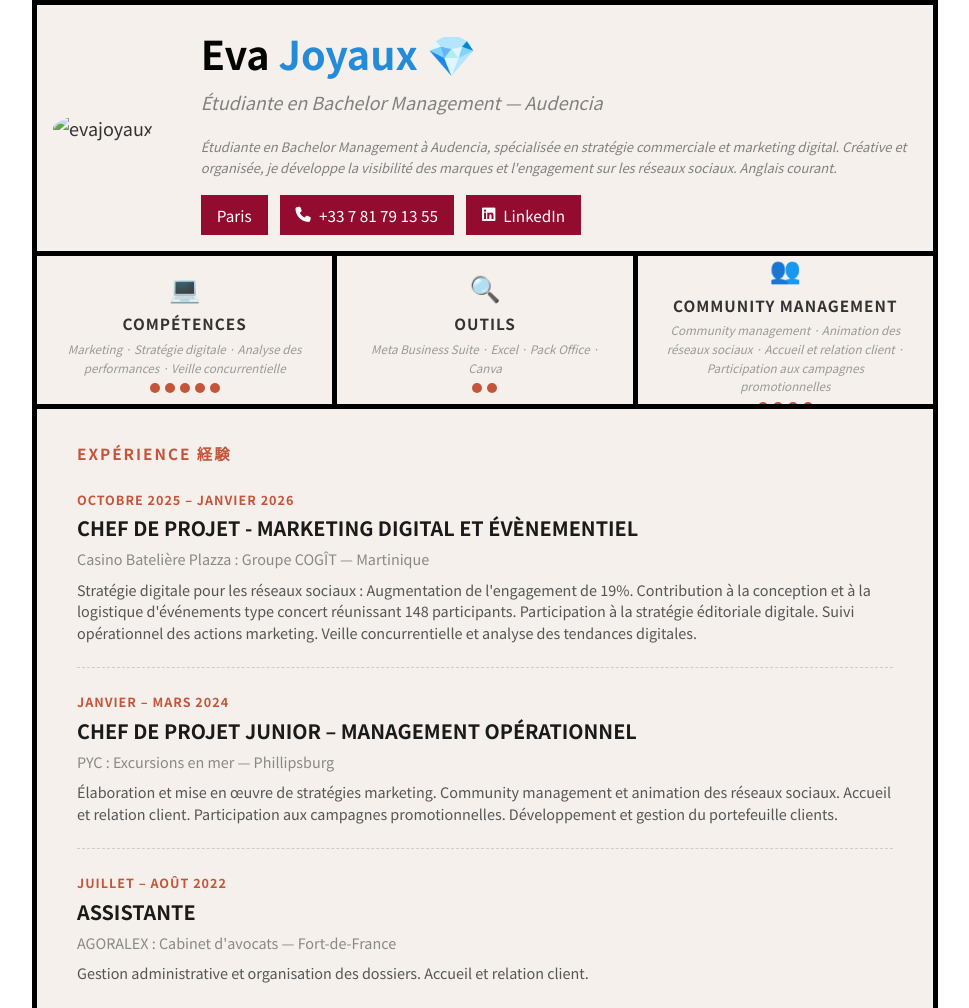
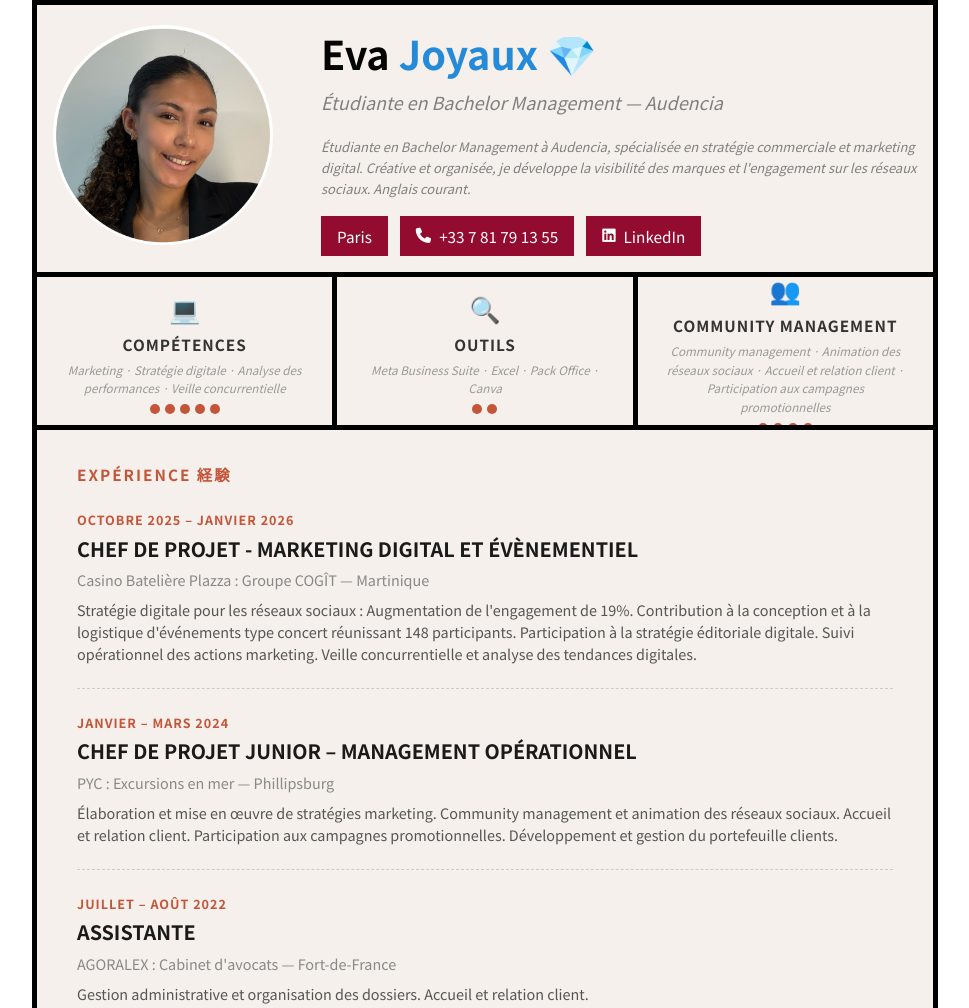
Before and after one commit to evajoyaux/my-profile, a plain HTML site: page index.html in a window 1280 px wide. Shown: the top 1008 px of the page, without its empty margins (155-1124 px from the left). Drawn offline with Linux system fonts and the light colour scheme; a web font is replaced by a local one.

Commit message:
Update index.html

```diff
--- a/index.html
+++ b/index.html
@@ -9,13 +9,13 @@
   <link rel="stylesheet" href="https://cdnjs.cloudflare.com/ajax/libs/font-awesome/6.5.1/css/all.min.css">
   <link href="style.css" rel="stylesheet">
   <link href="https://fonts.googleapis.com/css2?family=Noto+Sans+JP:wght@400;700&display=swap" rel="stylesheet">
-  <link rel="icon" type="image/png" href="evajoyaux.png">
+
 </head>
 <body>
   <div class="body-container">
     <div class="header">
       <div class="header-photo">
-        <img src="evajoyaux.png" alt="evajoyaux" class="profile-picture">
+        <img src="evajoyaux.jpg" alt="evajoyaux" class="profile-picture">
       </div>
       <div class="header-info">
         <h1><span class="header-firstname-highlight">Eva</span> <span class="header-lastname-highlight">Joyaux</span> 💎</h1>
```
